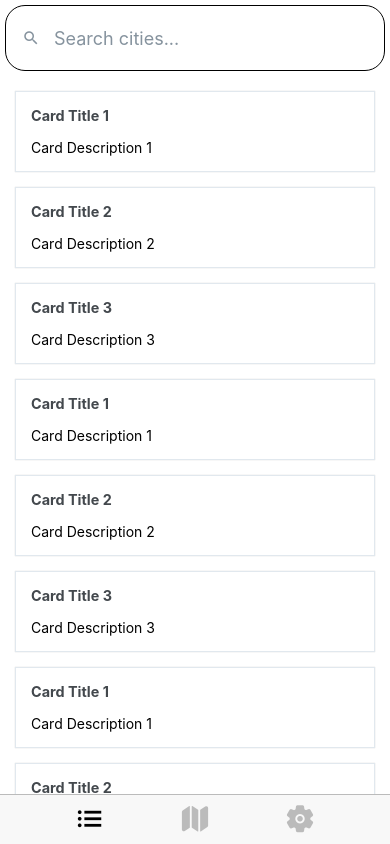
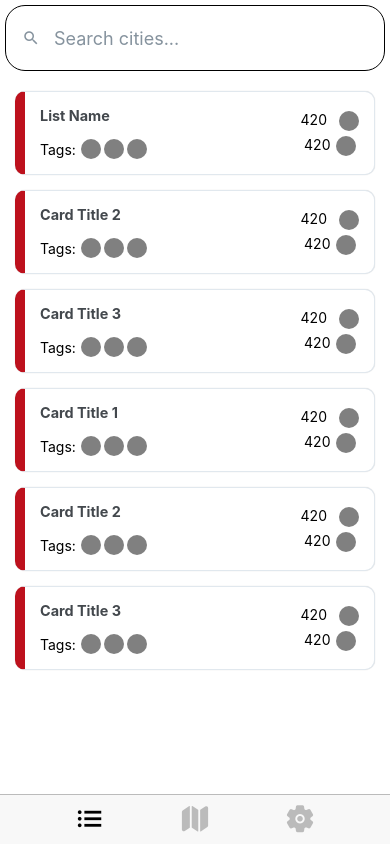
Before and after one commit to MaxwellLondon/REXY, a React Native app: screen / in a window 390 px wide. Built offline with nearby package versions, Linux system fonts and the light colour scheme.

Commit message:
adding card styling and formatting

```diff
--- a/App.js
+++ b/App.js
@@ -3,8 +3,9 @@
 import CityPage from './CityPage.js'
 
 export default function App() {
+
   return (
-      <CityPage />
+        <CityPage />
   );
 }
 
--- a/CityPage.js
+++ b/CityPage.js
@@ -1,32 +1,28 @@
 import React, { useState } from 'react';
-import { View, Text, StyleSheet, ScrollView } from 'react-native';
-import { Card, SearchBar, Icon } from 'react-native-elements';
+import { View, Text, StyleSheet, ScrollView, SafeAreaView } from 'react-native';
+import { Card, SearchBar, Icon, Tab } from 'react-native-elements';
+import CircleSvg from './iconSVG.js';
+import { TabBarController } from './TabBarController.js'
 
 const CityPage = () => {
   const [searchText, setSearchText] = useState('');
-  const [activeTab, setActiveTab] = useState('list'); // Add state for active ta
+  const [activeTab, setActiveTab] = useState('list');
 
   const updateSearch = (searchText) => {
     setSearchText(searchText);
   };
 
   const cityData = [
-    { title: 'Card Title 1', description: 'Card Description 1' },
+    { title: 'List Name', description: 'Tags:'},
     { title: 'Card Title 2', description: 'Card Description 2' },
     { title: 'Card Title 3', description: 'Card Description 3' },
     { title: 'Card Title 1', description: 'Card Description 1' },
     { title: 'Card Title 2', description: 'Card Description 2' },
     { title: 'Card Title 3', description: 'Card Description 3' },
-    { title: 'Card Title 1', description: 'Card Description 1' },
-    { title: 'Card Title 2', description: 'Card Description 2' },
-    { title: 'Card Title 3', description: 'Card Description 3' },
-    { title: 'Card Title 1', description: 'Card Description 1' },
-    { title: 'Card Title 2', description: 'Card Description 2' },
-    { title: 'Card Title 3', description: 'Card Description 3' }
   ];
 
   return (
-    <View style={styles.container}>
+    <SafeAreaView style={styles.container}>
       <SearchBar
         placeholder="Search cities..."
         onChangeText={updateSearch}
@@ -41,35 +37,37 @@
       >
         {cityData.map((item, index) => (
           <Card key={index} containerStyle={styles.cardContainer}>
-            <Card.Title style={styles.cardTitle}>{item.title}</Card.Title>
-            <Text>{item.description}</Text>
-          </Card>
+           <View style={styles.masterContainer}>
+            <View style={styles.contentContainer}>
+                <Card.Title style={styles.cardTitle}>{item.title}</Card.Title>
+                <View style={styles.iconContainer}>
+                  <Text style={styles.description}>Tags:</Text>
+                  <View style={styles.imageContainer}>
+                    <CircleSvg radius={10} color="#808080"/>
+                    <CircleSvg radius={10} color="#808080"/>
+                    <CircleSvg radius={10} color="#808080"/>
+                  </View>
+                </View>
+            </View>
+            {/* End of left content */}
+            {/* start of right content */}
+            <View style={styles.rightContentContainer}>
+                <View style={styles.rightTopContent}>
+                  <Text style={styles.rightTopText}>420</Text>
+                  <CircleSvg radius={10} color="#808080"/>
+                </View>
+                <View style={styles.rightBottomContent}>
+                  <Text style={styles.rightTopText}>420</Text>
+                  <CircleSvg radius={10} color="#808080"/>
+                </View>
+            </View>
+            {/* end of right content */}
+           </View>
+         </Card>
         ))}
       </ScrollView>
-      <View style={styles.tabBarContainer}>
-        <Icon
-          name="list"
-          type="ionicon"
-          color={activeTab === 'list' ? '#000' : '#bbb'}
-          size={30}
-          onPress={() => setActiveTab('list')}
-        />
-        <Icon
-          name="map"
-          type="ionicon"
-          color={activeTab === 'map' ? '#000' : '#bbb'}
-          size={30}
-          onPress={() => setActiveTab('map')}
-        />
-        <Icon
-          name="settings"
-          type="ionicon"
-          color={activeTab === 'settings' ? '#000' : '#bbb'}
-          size={30}
-          onPress={() => setActiveTab('settings')}
-        />
-      </View>
-    </View>
+      <TabBarController activeTab={activeTab} setActiveTab={setActiveTab}/>
+    </SafeAreaView>
   );
 };
 
@@ -101,9 +99,10 @@
     alignItems: 'stretch', // Allow child elements to expand horizontally
   },
   cardContainer: {
-    flexDirection: 'row',
     justifyContent: 'space-between',
-    alignItems: 'center',
+    borderLeftColor: '#BD111D',
+    borderLeftWidth: 10,
+    borderRadius: 10
   },
   cardTitle: {
     textAlign: 'left',
@@ -116,6 +115,54 @@
     borderTopWidth: 1,
     borderTopColor: '#bbb',
     backgroundColor: '#f8f8f8'
+  },
+  contentContainer: {
+    marginTop: 10,
+    justifyContent: 'flex-end',
+  },
+  description: {
+    flex: 1,
+    flexGrow: 0,
+    marginRight: 5
+    // Add any description text styles here
+  },
+  imageContainer: {
+    flexDirection: 'row',
+    gap: 3
+    // Add any image container styles here
+  },
+  contentContainer: {
+    flexDirection: 'col',
+    alignItems: 'left',
+  },
+  rightTopContent: {
+    flexDirection: 'row',
+    alignItems: 'right',
+    marginBottom: 5,
+    gap: 7
+  },
+  rightTopText: {
+    marginRight: 5,
+  },
+  rightBottomContent: {
+    flexDirection: 'row',
+    alignItems: 'right',
+    justifyContent: 'flex-end',
+    gap: "7"
+  },
+  rightContentContainer: {
+    flexDirection: 'col',
+    alignItems: 'center',
+  },
+  iconContainer: {
+    flexDirection: 'row',
+    alignItems: 'center',
+  },
+  masterContainer: {
+    flexDirection: 'row',
+    alignItems: 'center',
+    justifyContent: 'space-between',
+    flex: 1
   }
 });
 
--- /dev/null
+++ b/TabBarController.js
@@ -0,0 +1,43 @@
+import React from 'react';
+import { View, StyleSheet} from 'react-native';
+import { Icon } from 'react-native-elements';
+
+export const TabBarController = ({ activeTab, setActiveTab }) => {
+  return (
+    <View style={styles.tabBarContainer}>
+      <Icon
+        name="list"
+        type="ionicon"
+        color={activeTab === 'list' ? '#000' : '#bbb'}
+        size={30}
+        onPress={() => setActiveTab('list')}
+      />
+      <Icon
+        name="map"
+        type="ionicon"
+        color={activeTab === 'map' ? '#000' : '#bbb'}
+        size={30}
+        onPress={() => setActiveTab('map')}
+      />
+      <Icon
+        name="settings"
+        type="ionicon"
+        color={activeTab === 'settings' ? '#000' : '#bbb'}
+        size={30}
+        onPress={() => setActiveTab('settings')}
+      />
+    </View>
+  );
+};
+
+const styles = StyleSheet.create({
+  tabBarContainer: {
+    flexDirection: 'row',
+    justifyContent: 'space-evenly',
+    alignItems: 'center',
+    height: 50,
+    borderTopWidth: 1,
+    borderTopColor: '#bbb',
+    backgroundColor: '#f8f8f8'
+  }
+});
--- /dev/null
+++ b/iconSVG.js
@@ -0,0 +1,17 @@
+import React from 'react';
+import { Svg, Circle } from 'react-native-svg';
+
+const CircleSvg = ({ radius, color }) => {
+  return (
+    <Svg height={radius * 2} width={radius * 2}>
+      <Circle
+        cx={radius}
+        cy={radius}
+        r={radius}
+        fill={color}
+      />
+    </Svg>
+  );
+};
+
+export default CircleSvg;
--- a/package.json
+++ b/package.json
@@ -18,6 +18,7 @@
     "react-dom": "18.2.0",
     "react-native": "0.71.3",
     "react-native-elements": "^3.4.3",
+    "react-native-svg": "^13.8.0",
     "react-native-web": "~0.18.10"
   },
   "devDependencies": {
```
Also changed, not shown: 1 other file (tests, documents, lock files or other folders).
